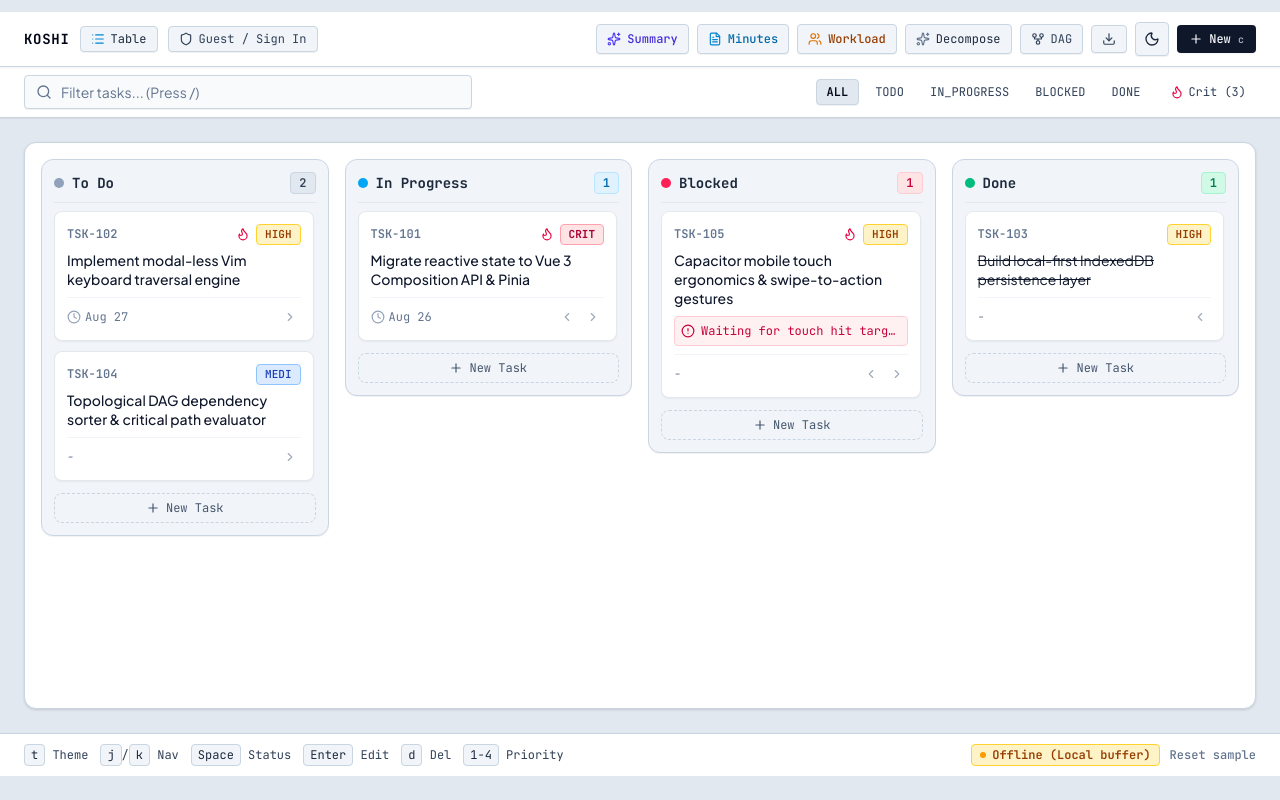
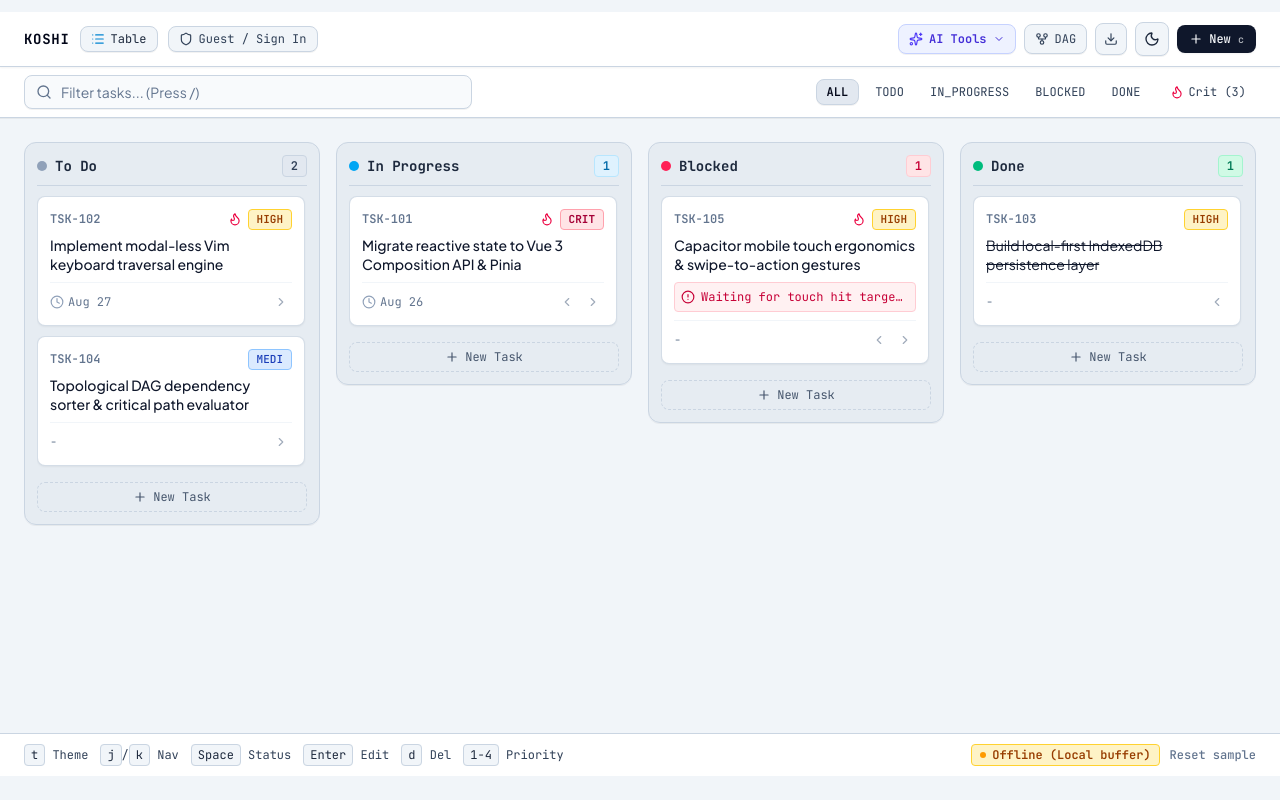
Before and after one commit to tupm2006/koshi, a Vue app: page / in a window 1280 px wide. Both pictures are taken after a click on the button "Kanban". Built offline with nearby package versions, Linux system fonts and the light colour scheme.

Commit message:
refactor(ui): consolidate AI actions into dropdown, unnest Russian Doll containers, and present clean single-layer canvas

```diff
--- a/src/App.vue
+++ b/src/App.vue
@@ -29,7 +29,8 @@ import {
   Flame,
   X,
   Sun,
-  Moon
+  Moon,
+  ChevronDown
 } from 'lucide-vue-next';
 import type { FilterStatus } from './types/task';
 
@@ -47,6 +48,7 @@ const isDAGOpen = ref(false);
 const isShortcutsHelpOpen = ref(false);
 const isCreateModalOpen = ref(false);
 const isExportImportOpen = ref(false);
+const isAIMenuOpen = ref(false);
 
 const searchInputEl = ref<HTMLInputElement | null>(null);
 const importJsonBuffer = ref('');
@@ -67,13 +69,22 @@ const keyboard = createKeyboardHandler({
   },
 });
 
+function handleWindowClick(e: MouseEvent) {
+  const target = e.target as HTMLElement;
+  if (!target.closest('#ai-menu-container')) {
+    isAIMenuOpen.value = false;
+  }
+}
+
 onMounted(() => {
   taskStore.init();
   keyboard.mount();
+  window.addEventListener('click', handleWindowClick);
 });
 
 onUnmounted(() => {
   keyboard.unmount();
+  window.removeEventListener('click', handleWindowClick);
 });
 
 function handleImportJSON() {
@@ -105,11 +116,11 @@ const statusTabs: FilterStatus[] = ['ALL', 'TODO', 'IN_PROGRESS', 'BLOCKED', 'DO
 </script>
 
 <template>
-  <div class="min-h-screen min-h-[100dvh] flex flex-col bg-slate-200 text-slate-950 dark:bg-slate-950 dark:text-slate-100 font-sans text-xs md:text-sm safe-top pb-24 md:pb-6">
+  <div class="min-h-screen min-h-[100dvh] flex flex-col bg-slate-100 dark:bg-slate-950 text-slate-900 dark:text-slate-100 font-sans text-xs md:text-sm safe-top pb-24 md:pb-6 transition-colors duration-150">
     <!-- Centered Widescreen Bounds Wrapper -->
     <div class="w-full max-w-[1720px] mx-auto flex-1 flex flex-col min-w-0">
       <!-- Minimal Top Navigation Bar -->
-      <header class="border-b border-slate-300 dark:border-slate-800 bg-white dark:bg-slate-950 sticky top-0 z-30 px-3 md:px-6 py-2.5 shadow-xs">
+      <header class="border-b border-slate-300 dark:border-slate-800 bg-white dark:bg-slate-900/90 sticky top-0 z-30 px-3 md:px-6 py-2.5 shadow-xs">
         <div class="w-full flex items-center justify-between gap-3">
           <!-- Brand & Auth Pill -->
           <div class="flex items-center gap-2.5">
@@ -118,7 +129,7 @@ const statusTabs: FilterStatus[] = ['ALL', 'TODO', 'IN_PROGRESS', 'BLOCKED', 'DO
             <!-- View Toggle (Table / Kanban) -->
             <button
               type="button"
-              class="flex items-center gap-1.5 px-2.5 py-1 rounded bg-slate-100 dark:bg-slate-900 hover:bg-slate-200 dark:hover:bg-slate-800 border border-slate-300 dark:border-slate-800 text-xs font-mono text-slate-800 dark:text-slate-300 cursor-pointer transition shadow-2xs"
+              class="flex items-center gap-1.5 px-2.5 py-1 rounded-lg bg-slate-100 dark:bg-slate-800 hover:bg-slate-200 dark:hover:bg-slate-700 border border-slate-300 dark:border-slate-700 text-xs font-mono text-slate-800 dark:text-slate-200 cursor-pointer transition shadow-2xs"
               @click="taskStore.toggleViewMode()"
               title="Toggle Table / Kanban View"
             >
@@ -130,8 +141,8 @@ const statusTabs: FilterStatus[] = ['ALL', 'TODO', 'IN_PROGRESS', 'BLOCKED', 'DO
             <!-- Auth Status Pill -->
             <button
               type="button"
-              class="hidden sm:inline-flex items-center gap-1.5 px-2.5 py-1 rounded border text-xs font-mono cursor-pointer transition shadow-2xs"
-              :class="taskStore.currentUser ? 'bg-indigo-50 dark:bg-indigo-950/40 border-indigo-300 dark:border-indigo-800 text-indigo-700 dark:text-indigo-300 font-semibold' : 'bg-slate-100 dark:bg-slate-900 border-slate-300 dark:border-slate-800 text-slate-700 dark:text-slate-400 hover:text-slate-950 dark:hover:text-slate-200'"
+              class="hidden sm:inline-flex items-center gap-1.5 px-2.5 py-1 rounded-lg border text-xs font-mono cursor-pointer transition shadow-2xs"
+              :class="taskStore.currentUser ? 'bg-indigo-50 dark:bg-indigo-950/40 border-indigo-300 dark:border-indigo-800 text-indigo-700 dark:text-indigo-300 font-semibold' : 'bg-slate-100 dark:bg-slate-800 border-slate-300 dark:border-slate-700 text-slate-700 dark:text-slate-400 hover:text-slate-950 dark:hover:text-slate-200'"
               @click="isAuthModalOpen = true"
             >
               <Shield class="w-3.5 h-3.5" />
@@ -141,65 +152,93 @@ const statusTabs: FilterStatus[] = ['ALL', 'TODO', 'IN_PROGRESS', 'BLOCKED', 'DO
 
           <!-- Header Action Controls -->
           <div class="flex items-center gap-1.5 md:gap-2">
-            <!-- Mandated AI Feature A: Weekly Summary -->
+            <!-- Consolidated AI Tools Dropdown -->
+            <div id="ai-menu-container" class="relative">
               <button
                 type="button"
-              class="hidden lg:inline-flex items-center gap-1.5 px-2.5 py-1.5 rounded bg-slate-100 dark:bg-slate-900 hover:bg-slate-200 dark:hover:bg-slate-800 border border-slate-300 dark:border-slate-800 text-indigo-700 dark:text-indigo-300 text-xs font-mono cursor-pointer transition shadow-2xs font-medium"
-              @click="isWeeklySummaryOpen = true"
-              title="Weekly Summary (Feature A)"
+                class="inline-flex items-center gap-1.5 px-2.5 py-1.5 rounded-lg bg-indigo-50 dark:bg-indigo-950/40 hover:bg-indigo-100 dark:hover:bg-indigo-900/60 border border-indigo-200 dark:border-indigo-800 text-indigo-700 dark:text-indigo-300 text-xs font-mono cursor-pointer transition shadow-2xs font-semibold"
+                @click.stop="isAIMenuOpen = !isAIMenuOpen"
+                title="AI Workflows & Tools"
               >
                 <Sparkles class="w-3.5 h-3.5 text-indigo-600 dark:text-indigo-400" />
-              <span>Summary</span>
+                <span>AI Tools</span>
+                <ChevronDown class="w-3 h-3 transition-transform" :class="isAIMenuOpen ? 'rotate-180' : ''" />
               </button>
 
-            <!-- Mandated AI Feature B: Meeting Minutes -->
+              <!-- Dropdown Menu -->
+              <div
+                v-if="isAIMenuOpen"
+                class="absolute right-0 mt-1.5 w-64 bg-white dark:bg-slate-900 border border-slate-300 dark:border-slate-800 rounded-xl shadow-xl py-1.5 z-50 text-xs font-mono animate-in fade-in zoom-in-95 duration-100"
+              >
                 <button
                   type="button"
-              class="hidden lg:inline-flex items-center gap-1.5 px-2.5 py-1.5 rounded bg-slate-100 dark:bg-slate-900 hover:bg-slate-200 dark:hover:bg-slate-800 border border-slate-300 dark:border-slate-800 text-sky-700 dark:text-sky-300 text-xs font-mono cursor-pointer transition shadow-2xs font-medium"
-              @click="isMeetingMinutesOpen = true"
-              title="Meeting Minutes (Feature B)"
+                  class="w-full text-left px-3 py-2 hover:bg-indigo-50 dark:hover:bg-indigo-950/40 text-slate-800 dark:text-slate-200 hover:text-indigo-600 dark:hover:text-indigo-400 flex items-center gap-2 cursor-pointer transition"
+                  @click="() => { isWeeklySummaryOpen = true; isAIMenuOpen = false; }"
                 >
-              <FileText class="w-3.5 h-3.5 text-sky-600 dark:text-sky-400" />
-              <span>Minutes</span>
-            </button>
-
-            <!-- Mandated AI Feature C: Workload & Assignment -->
-            <button
-              type="button"
-              class="hidden sm:inline-flex items-center gap-1.5 px-2.5 py-1.5 rounded bg-slate-100 dark:bg-slate-900 hover:bg-slate-200 dark:hover:bg-slate-800 border border-slate-300 dark:border-slate-800 text-amber-800 dark:text-amber-300 text-xs font-mono cursor-pointer transition shadow-2xs font-medium"
-              @click="isWorkloadAssignOpen = true"
-              title="Team Workload & Smart Assignment (Feature C)"
-            >
-              <Users class="w-3.5 h-3.5 text-amber-600 dark:text-amber-400" />
-              <span>Workload</span>
-            </button>
-
-            <!-- Goal Decomposer AI -->
-            <button
-              type="button"
-              class="hidden sm:inline-flex items-center gap-1.5 px-2.5 py-1.5 rounded bg-slate-100 dark:bg-slate-900 hover:bg-slate-200 dark:hover:bg-slate-800 border border-slate-300 dark:border-slate-800 text-slate-800 dark:text-slate-300 text-xs font-mono cursor-pointer transition shadow-2xs"
-              @click="isAIDecomposerOpen = true"
-              title="AI Decomposer (a)"
-            >
-              <Sparkles class="w-3.5 h-3.5 text-slate-500 dark:text-slate-400" />
-              <span>Decompose</span>
+                  <Sparkles class="w-3.5 h-3.5 text-indigo-600 dark:text-indigo-400" />
+                  <div class="flex flex-col">
+                    <span class="font-semibold">Weekly Summary</span>
+                    <span class="text-[10px] text-slate-500 dark:text-slate-400">Progress & risks (Feature A)</span>
+                  </div>
                 </button>
 
                 <button
                   type="button"
-              class="hidden md:inline-flex items-center gap-1.5 px-2.5 py-1.5 rounded bg-slate-100 dark:bg-slate-900 hover:bg-slate-200 dark:hover:bg-slate-800 border border-slate-300 dark:border-slate-800 text-slate-700 dark:text-slate-400 hover:text-slate-950 dark:hover:text-slate-200 text-xs font-mono cursor-pointer transition shadow-2xs"
+                  class="w-full text-left px-3 py-2 hover:bg-sky-50 dark:hover:bg-sky-950/40 text-slate-800 dark:text-slate-200 hover:text-sky-600 dark:hover:text-sky-400 flex items-center gap-2 cursor-pointer transition"
+                  @click="() => { isMeetingMinutesOpen = true; isAIMenuOpen = false; }"
+                >
+                  <FileText class="w-3.5 h-3.5 text-sky-600 dark:text-sky-400" />
+                  <div class="flex flex-col">
+                    <span class="font-semibold">Meeting Minutes</span>
+                    <span class="text-[10px] text-slate-500 dark:text-slate-400">Action items (Feature B)</span>
+                  </div>
+                </button>
+
+                <button
+                  type="button"
+                  class="w-full text-left px-3 py-2 hover:bg-amber-50 dark:hover:bg-amber-950/40 text-slate-800 dark:text-slate-200 hover:text-amber-600 dark:hover:text-amber-400 flex items-center gap-2 cursor-pointer transition"
+                  @click="() => { isWorkloadAssignOpen = true; isAIMenuOpen = false; }"
+                >
+                  <Users class="w-3.5 h-3.5 text-amber-600 dark:text-amber-400" />
+                  <div class="flex flex-col">
+                    <span class="font-semibold">Smart Assignment</span>
+                    <span class="text-[10px] text-slate-500 dark:text-slate-400">Workload balancer (Feature C)</span>
+                  </div>
+                </button>
+
+                <div class="border-t border-slate-200 dark:border-slate-800 my-1"></div>
+
+                <button
+                  type="button"
+                  class="w-full text-left px-3 py-2 hover:bg-slate-100 dark:hover:bg-slate-800 text-slate-800 dark:text-slate-200 flex items-center justify-between cursor-pointer transition"
+                  @click="() => { isAIDecomposerOpen = true; isAIMenuOpen = false; }"
+                >
+                  <div class="flex items-center gap-2">
+                    <Sparkles class="w-3.5 h-3.5 text-slate-500 dark:text-slate-400" />
+                    <span>Goal Decomposer</span>
+                  </div>
+                  <kbd class="px-1.5 py-0.5 rounded bg-slate-100 dark:bg-slate-800 border border-slate-300 dark:border-slate-700 text-[10px] text-slate-500">a</kbd>
+                </button>
+              </div>
+            </div>
+
+            <!-- DAG Graph -->
+            <button
+              type="button"
+              class="inline-flex items-center gap-1.5 px-2.5 py-1.5 rounded-lg bg-slate-100 dark:bg-slate-800 hover:bg-slate-200 dark:hover:bg-slate-700 border border-slate-300 dark:border-slate-700 text-slate-700 dark:text-slate-300 text-xs font-mono cursor-pointer transition shadow-2xs"
               @click="isDAGOpen = true"
               title="DAG Critical Path (v)"
             >
               <GitFork class="w-3.5 h-3.5" />
-              <span>DAG</span>
+              <span class="hidden sm:inline">DAG</span>
             </button>
 
+            <!-- JSON Backup -->
             <button
               type="button"
-              class="inline-flex items-center gap-1.5 px-2.5 py-1.5 rounded bg-slate-100 dark:bg-slate-900 hover:bg-slate-200 dark:hover:bg-slate-800 border border-slate-300 dark:border-slate-800 text-slate-700 dark:text-slate-400 hover:text-slate-950 dark:hover:text-slate-200 text-xs font-mono cursor-pointer transition shadow-2xs"
+              class="inline-flex items-center justify-center p-2 rounded-lg bg-slate-100 dark:bg-slate-800 hover:bg-slate-200 dark:hover:bg-slate-700 border border-slate-300 dark:border-slate-700 text-slate-700 dark:text-slate-300 text-xs font-mono cursor-pointer transition shadow-2xs"
               @click="isExportImportOpen = true"
-              title="JSON Backup"
+              title="JSON Backup & Restore"
             >
               <Download class="w-3.5 h-3.5" />
             </button>
@@ -207,7 +246,7 @@ const statusTabs: FilterStatus[] = ['ALL', 'TODO', 'IN_PROGRESS', 'BLOCKED', 'DO
             <!-- Theme Toggle Button -->
             <button
               type="button"
-              class="inline-flex items-center justify-center p-2 rounded bg-slate-100 dark:bg-slate-900 hover:bg-slate-200 dark:hover:bg-slate-800 border border-slate-300 dark:border-slate-800 text-slate-800 dark:text-slate-300 text-xs font-mono cursor-pointer transition shadow-2xs"
+              class="inline-flex items-center justify-center p-2 rounded-lg bg-slate-100 dark:bg-slate-800 hover:bg-slate-200 dark:hover:bg-slate-700 border border-slate-300 dark:border-slate-700 text-slate-800 dark:text-slate-300 text-xs font-mono cursor-pointer transition shadow-2xs"
               @click="themeStore.toggleTheme()"
               :title="`Toggle Theme (t) - Current: ${themeStore.resolvedTheme}`"
             >
@@ -215,9 +254,10 @@ const statusTabs: FilterStatus[] = ['ALL', 'TODO', 'IN_PROGRESS', 'BLOCKED', 'DO
               <Moon v-else class="w-4 h-4 text-slate-800" />
             </button>
 
+            <!-- Create Task -->
             <button
               type="button"
-              class="inline-flex items-center gap-1.5 px-3 py-1.5 rounded bg-slate-900 hover:bg-slate-800 text-slate-50 dark:bg-slate-100 dark:hover:bg-white dark:text-slate-950 text-xs font-mono font-medium cursor-pointer transition shadow-xs"
+              class="inline-flex items-center gap-1.5 px-3 py-1.5 rounded-lg bg-slate-900 hover:bg-slate-800 text-slate-50 dark:bg-slate-100 dark:hover:bg-white dark:text-slate-950 text-xs font-mono font-medium cursor-pointer transition shadow-xs"
               @click="isCreateModalOpen = true"
               title="Create Task (c)"
             >
@@ -228,8 +268,8 @@ const statusTabs: FilterStatus[] = ['ALL', 'TODO', 'IN_PROGRESS', 'BLOCKED', 'DO
         </div>
       </header>
 
-      <!-- Filter & Search Toolbar (Edge to Edge within bounds) -->
-      <section class="w-full border-b border-slate-300 dark:border-slate-800 bg-white dark:bg-slate-950 px-3 md:px-6 py-2 flex flex-col sm:flex-row items-stretch sm:items-center justify-between gap-3 shadow-2xs">
+      <!-- Filter & Search Toolbar -->
+      <section class="w-full border-b border-slate-300 dark:border-slate-800 bg-white dark:bg-slate-900/90 px-3 md:px-6 py-2 flex flex-col sm:flex-row items-stretch sm:items-center justify-between gap-3 shadow-2xs">
         <!-- Search Input -->
         <div class="relative flex-1 max-w-md">
           <Search class="w-4 h-4 text-slate-500 dark:text-slate-500 absolute left-3 top-1/2 -translate-y-1/2" />
@@ -238,7 +278,7 @@ const statusTabs: FilterStatus[] = ['ALL', 'TODO', 'IN_PROGRESS', 'BLOCKED', 'DO
             v-model="taskStore.filter.searchQuery"
             type="text"
             placeholder="Filter tasks... (Press /)"
-            class="w-full bg-slate-50 dark:bg-slate-900/60 border border-slate-300 dark:border-slate-800 rounded pl-9 pr-7 py-1.5 text-xs md:text-sm text-slate-950 dark:text-slate-200 placeholder-slate-500 dark:placeholder-slate-500 focus:outline-none focus:border-indigo-500 dark:focus:border-slate-600 font-sans shadow-2xs"
+            class="w-full bg-slate-50 dark:bg-slate-950 border border-slate-300 dark:border-slate-700 rounded-lg pl-9 pr-7 py-1.5 text-xs md:text-sm text-slate-950 dark:text-slate-200 placeholder-slate-500 dark:placeholder-slate-500 focus:outline-none focus:border-indigo-500 dark:focus:border-slate-600 font-sans shadow-2xs"
           />
           <button
             v-if="taskStore.filter.searchQuery"
@@ -256,7 +296,7 @@ const statusTabs: FilterStatus[] = ['ALL', 'TODO', 'IN_PROGRESS', 'BLOCKED', 'DO
             v-for="st in statusTabs"
             :key="st"
             type="button"
-            class="px-2.5 py-1 rounded transition cursor-pointer shrink-0"
+            class="px-2.5 py-1 rounded-lg transition cursor-pointer shrink-0"
             :class="taskStore.filter.status === st && !taskStore.filter.onlyCriticalPath ? 'bg-slate-200 text-slate-950 dark:bg-slate-800 dark:text-slate-100 font-semibold border border-slate-300 dark:border-transparent shadow-2xs' : 'text-slate-700 dark:text-slate-400 hover:text-slate-950 dark:hover:text-slate-200'"
             @click="() => {
               if (taskStore.filter.onlyCriticalPath) taskStore.toggleCriticalPathOnly();
@@ -268,7 +308,7 @@ const statusTabs: FilterStatus[] = ['ALL', 'TODO', 'IN_PROGRESS', 'BLOCKED', 'DO
 
           <button
             type="button"
-            class="ml-1 inline-flex items-center gap-1 px-2.5 py-1 rounded transition cursor-pointer shrink-0"
+            class="ml-1 inline-flex items-center gap-1 px-2.5 py-1 rounded-lg transition cursor-pointer shrink-0"
             :class="taskStore.filter.onlyCriticalPath ? 'bg-rose-100 text-rose-800 border border-rose-300 dark:bg-rose-950/40 dark:text-rose-300 dark:border-rose-800/50 font-semibold shadow-2xs' : 'text-slate-700 dark:text-slate-400 hover:text-slate-950 dark:hover:text-slate-200'"
             @click="taskStore.toggleCriticalPathOnly()"
             title="Toggle Critical Path Only"
@@ -279,23 +319,28 @@ const statusTabs: FilterStatus[] = ['ALL', 'TODO', 'IN_PROGRESS', 'BLOCKED', 'DO
         </div>
       </section>
 
-      <!-- Main Workspace Container Card -->
+      <!-- Main Workspace Views (Natural Canvas Presentation) -->
       <div class="w-full flex-1 p-3 md:p-6 flex flex-col min-w-0">
-        <main class="w-full flex-1 flex flex-col bg-white dark:bg-slate-900 border border-slate-300 dark:border-slate-800 rounded-xl shadow-sm overflow-hidden min-h-0">
-          <TaskTable v-if="taskStore.viewMode === 'TABLE'" :on-open-create="() => (isCreateModalOpen = true)" />
-          <KanbanBoard v-else :on-open-create="() => (isCreateModalOpen = true)" />
-        </main>
+        <!-- Table View: Auto-height bounded card -->
+        <div v-if="taskStore.viewMode === 'TABLE'" class="w-full bg-white dark:bg-slate-900 border border-slate-300 dark:border-slate-800 rounded-xl shadow-xs overflow-hidden">
+          <TaskTable :on-open-create="() => (isCreateModalOpen = true)" />
+        </div>
+
+        <!-- Kanban View: Open canvas column flow -->
+        <div v-else class="w-full flex-1">
+          <KanbanBoard :on-open-create="() => (isCreateModalOpen = true)" />
+        </div>
       </div>
 
       <!-- Footer with Telemetry -->
-      <footer class="w-full px-3 md:px-6 py-2.5 border-t border-slate-300 dark:border-slate-800/60 bg-white dark:bg-slate-950/40 flex items-center justify-between text-xs select-none">
+      <footer class="w-full px-3 md:px-6 py-2.5 border-t border-slate-300 dark:border-slate-800 bg-white dark:bg-slate-900/90 flex items-center justify-between text-xs select-none">
         <div class="hidden md:flex items-center gap-3 font-mono text-xs text-slate-700 dark:text-slate-400">
-          <span><kbd class="px-1.5 py-0.5 rounded bg-slate-100 dark:bg-slate-900 border border-slate-300 dark:border-slate-800 text-slate-800 dark:text-slate-400">t</kbd> Theme</span>
-          <span><kbd class="px-1.5 py-0.5 rounded bg-slate-100 dark:bg-slate-900 border border-slate-300 dark:border-slate-800 text-slate-800 dark:text-slate-400">j</kbd>/<kbd class="px-1.5 py-0.5 rounded bg-slate-100 dark:bg-slate-900 border border-slate-300 dark:border-slate-800 text-slate-800 dark:text-slate-400">k</kbd> Nav</span>
-          <span><kbd class="px-1.5 py-0.5 rounded bg-slate-100 dark:bg-slate-900 border border-slate-300 dark:border-slate-800 text-slate-800 dark:text-slate-400">Space</kbd> Status</span>
-          <span><kbd class="px-1.5 py-0.5 rounded bg-slate-100 dark:bg-slate-900 border border-slate-300 dark:border-slate-800 text-slate-800 dark:text-slate-400">Enter</kbd> Edit</span>
-          <span><kbd class="px-1.5 py-0.5 rounded bg-slate-100 dark:bg-slate-900 border border-slate-300 dark:border-slate-800 text-slate-800 dark:text-slate-400">d</kbd> Del</span>
-          <span><kbd class="px-1.5 py-0.5 rounded bg-slate-100 dark:bg-slate-900 border border-slate-300 dark:border-slate-800 text-slate-800 dark:text-slate-400">1-4</kbd> Priority</span>
+          <span><kbd class="px-1.5 py-0.5 rounded bg-slate-100 dark:bg-slate-800 border border-slate-300 dark:border-slate-700 text-slate-800 dark:text-slate-300">t</kbd> Theme</span>
+          <span><kbd class="px-1.5 py-0.5 rounded bg-slate-100 dark:bg-slate-800 border border-slate-300 dark:border-slate-700 text-slate-800 dark:text-slate-300">j</kbd>/<kbd class="px-1.5 py-0.5 rounded bg-slate-100 dark:bg-slate-800 border border-slate-300 dark:border-slate-700 text-slate-800 dark:text-slate-300">k</kbd> Nav</span>
+          <span><kbd class="px-1.5 py-0.5 rounded bg-slate-100 dark:bg-slate-800 border border-slate-300 dark:border-slate-700 text-slate-800 dark:text-slate-300">Space</kbd> Status</span>
+          <span><kbd class="px-1.5 py-0.5 rounded bg-slate-100 dark:bg-slate-800 border border-slate-300 dark:border-slate-700 text-slate-800 dark:text-slate-300">Enter</kbd> Edit</span>
+          <span><kbd class="px-1.5 py-0.5 rounded bg-slate-100 dark:bg-slate-800 border border-slate-300 dark:border-slate-700 text-slate-800 dark:text-slate-300">d</kbd> Del</span>
+          <span><kbd class="px-1.5 py-0.5 rounded bg-slate-100 dark:bg-slate-800 border border-slate-300 dark:border-slate-700 text-slate-800 dark:text-slate-300">1-4</kbd> Priority</span>
         </div>
 
         <div class="flex items-center gap-2.5 font-mono text-xs ml-auto">
--- a/src/components/KanbanBoard.vue
+++ b/src/components/KanbanBoard.vue
@@ -89,18 +89,18 @@ function handleDrop(e: DragEvent, targetStatus: TaskStatus) {
 </script>
 
 <template>
-  <div class="grid grid-cols-1 md:grid-cols-4 gap-4 p-4 items-start overflow-y-auto">
+  <div class="grid grid-cols-1 md:grid-cols-4 gap-4 items-start">
     <div
       v-for="col in COLUMNS"
       :key="col.status"
-      class="flex flex-col bg-slate-100 dark:bg-slate-900/60 border border-slate-300 dark:border-slate-800 rounded-xl p-3 shadow-2xs max-h-[calc(100vh-14rem)]"
+      class="flex flex-col bg-slate-200/70 dark:bg-slate-900/80 border border-slate-300 dark:border-slate-800 rounded-xl p-3 shadow-2xs max-h-[calc(100vh-14rem)]"
       @dragover="handleDragOver"
       @drop="(e) => handleDrop(e, col.status)"
       role="region"
       :aria-label="`${col.label} column`"
     >
       <!-- Column Header -->
-      <div class="shrink-0 pb-2 border-b border-slate-200 dark:border-slate-800 flex items-center justify-between select-none">
+      <div class="shrink-0 pb-2 border-b border-slate-300 dark:border-slate-800 flex items-center justify-between select-none">
         <div class="flex items-center gap-2">
           <span class="w-2.5 h-2.5 rounded-full" :class="col.dotClass"></span>
           <h3 class="text-xs md:text-sm font-mono font-bold text-slate-800 dark:text-zinc-200">{{ col.label }}</h3>
@@ -111,7 +111,7 @@ function handleDrop(e: DragEvent, targetStatus: TaskStatus) {
       </div>
 
       <!-- Cards Container (Clustered Naturally) -->
-      <div class="flex flex-col gap-2.5 overflow-y-auto py-2 pr-0.5 no-scrollbar">
+      <div class="flex flex-col gap-2.5 overflow-y-auto py-2.5 pr-0.5 no-scrollbar">
         <div
           v-if="taskStore.filteredTasks.filter((t) => t.status === col.status).length === 0"
           class="text-center py-6 text-xs text-slate-400 dark:text-zinc-600 font-mono"
@@ -122,7 +122,7 @@ function handleDrop(e: DragEvent, targetStatus: TaskStatus) {
         <div
           v-for="task in taskStore.filteredTasks.filter((t) => t.status === col.status)"
           :key="task.id"
-          class="group bg-white dark:bg-slate-800 hover:bg-slate-50 dark:hover:bg-slate-750 border border-slate-200 dark:border-slate-700 rounded-lg p-3 transition shadow-xs cursor-grab active:cursor-grabbing select-none"
+          class="group bg-white dark:bg-slate-800 hover:bg-slate-50 dark:hover:bg-slate-750 border border-slate-300/80 dark:border-slate-700 hover:border-slate-400 dark:hover:border-slate-600 rounded-lg p-3 transition shadow-xs cursor-grab active:cursor-grabbing select-none"
           draggable="true"
           @dragstart="(e) => handleDragStart(e, task.id)"
           role="article"
@@ -187,7 +187,7 @@ function handleDrop(e: DragEvent, targetStatus: TaskStatus) {
       <!-- Quick Add Button: Anchored Immediately After Cards -->
       <button
         type="button"
-        class="w-full py-1.5 mt-1 border border-dashed border-slate-300 dark:border-slate-700 hover:bg-white dark:hover:bg-slate-800 text-xs font-mono rounded-lg transition flex items-center justify-center gap-1.5 text-slate-600 dark:text-slate-300 hover:text-slate-900 dark:hover:text-white cursor-pointer"
+        class="w-full py-1.5 mt-1.5 border border-dashed border-slate-300 dark:border-slate-700 hover:bg-white dark:hover:bg-slate-800 text-xs font-mono rounded-lg transition flex items-center justify-center gap-1.5 text-slate-600 dark:text-slate-300 hover:text-slate-900 dark:hover:text-white cursor-pointer"
         @click="onOpenCreate"
       >
         <Plus class="w-3.5 h-3.5" />
```
Lines whose indentation alone changed are shown as unchanged.
